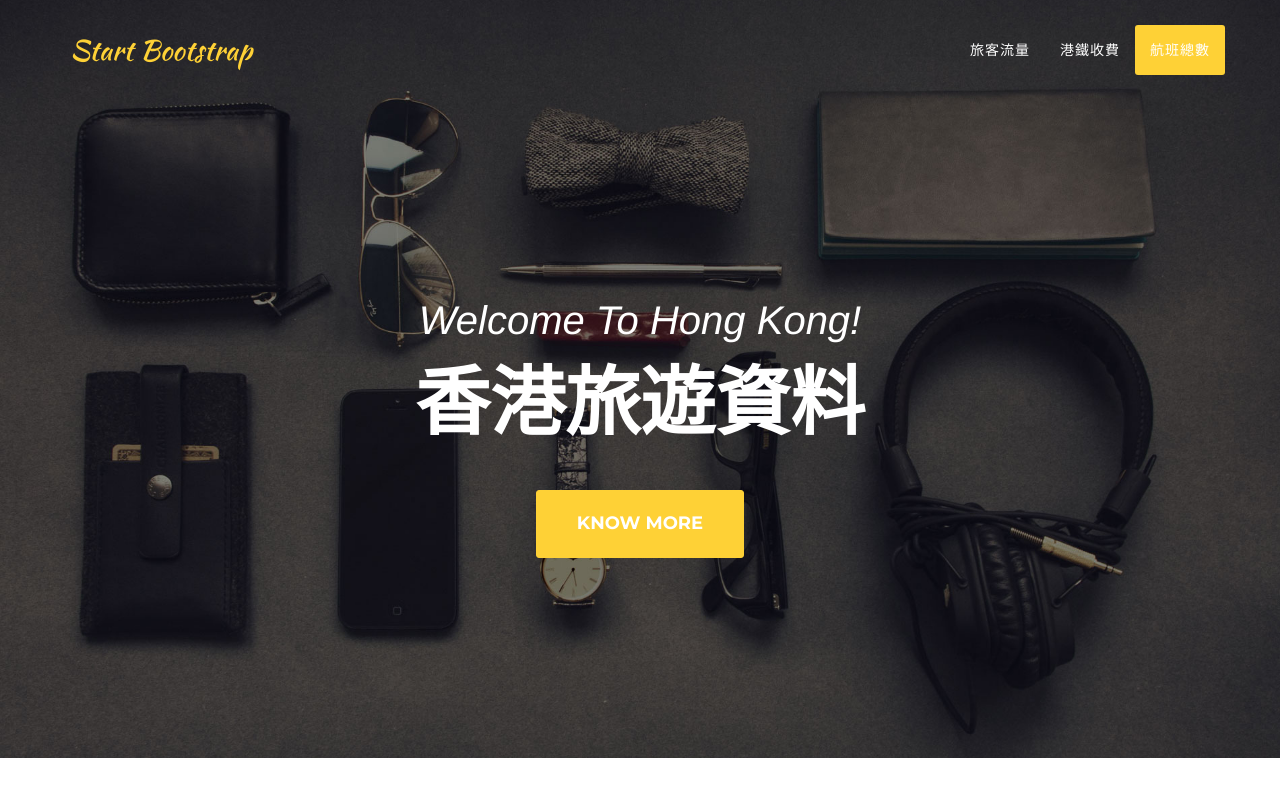
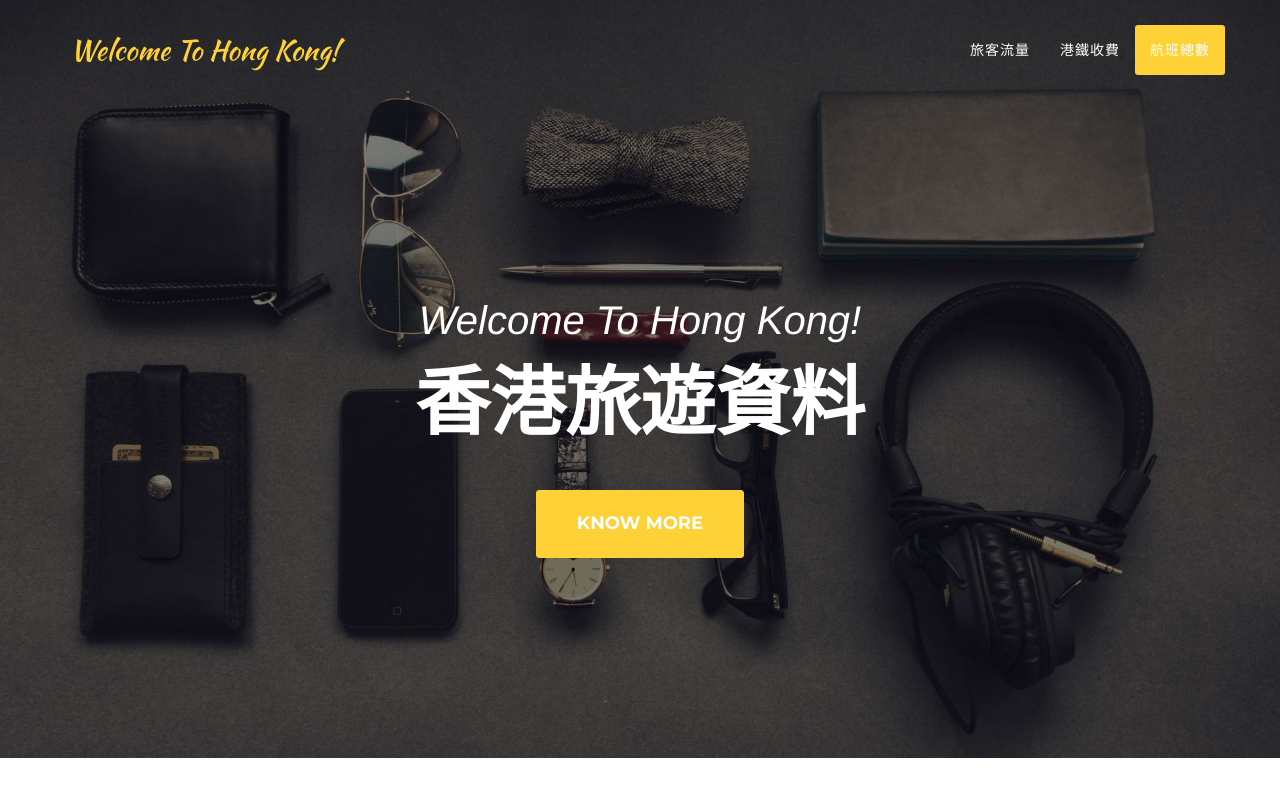
Before and after one commit to ianmaksh/homework5, a website: page index.html in a window 1280 px wide. Shown: the top 800 px of the page. Drawn offline with nearby package versions, Linux system fonts and the light colour scheme; a web font is replaced by a local one.

Commit message:
Update index.html

```diff
--- a/index.html
+++ b/index.html
@@ -39,7 +39,7 @@
                 <button type="button" class="navbar-toggle" data-toggle="collapse" data-target="#bs-example-navbar-collapse-1">
                     <span class="sr-only">Toggle navigation</span> Menu <i class="fa fa-bars"></i>
                 </button>
-                <a class="navbar-brand page-scroll" href="#page-top">Start Bootstrap</a>
+                <a class="navbar-brand page-scroll" href="#page-top">Welcome To Hong Kong!</a>
             </div>
 
             <!-- Collect the nav links, forms, and other content for toggling -->
```
